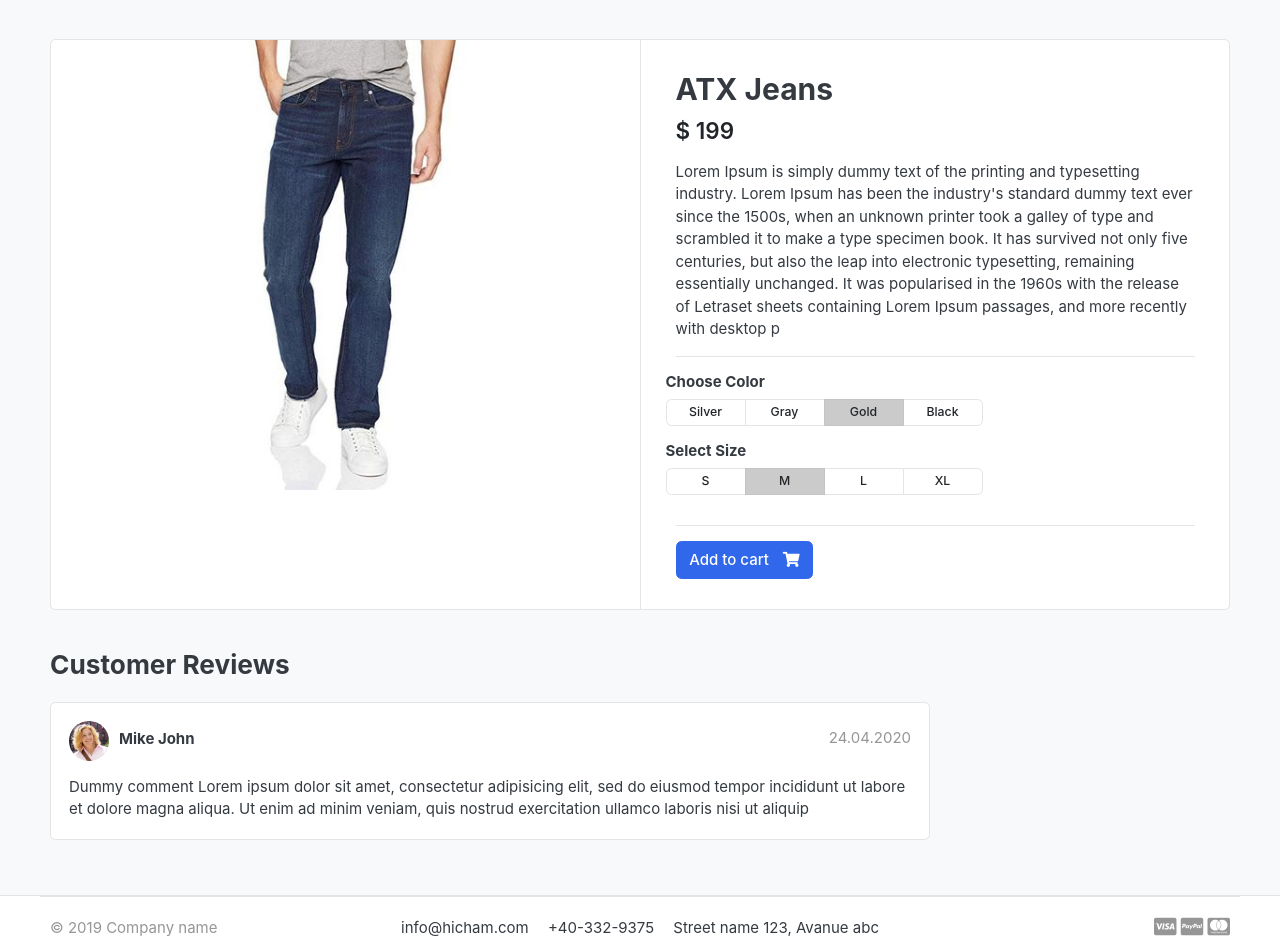
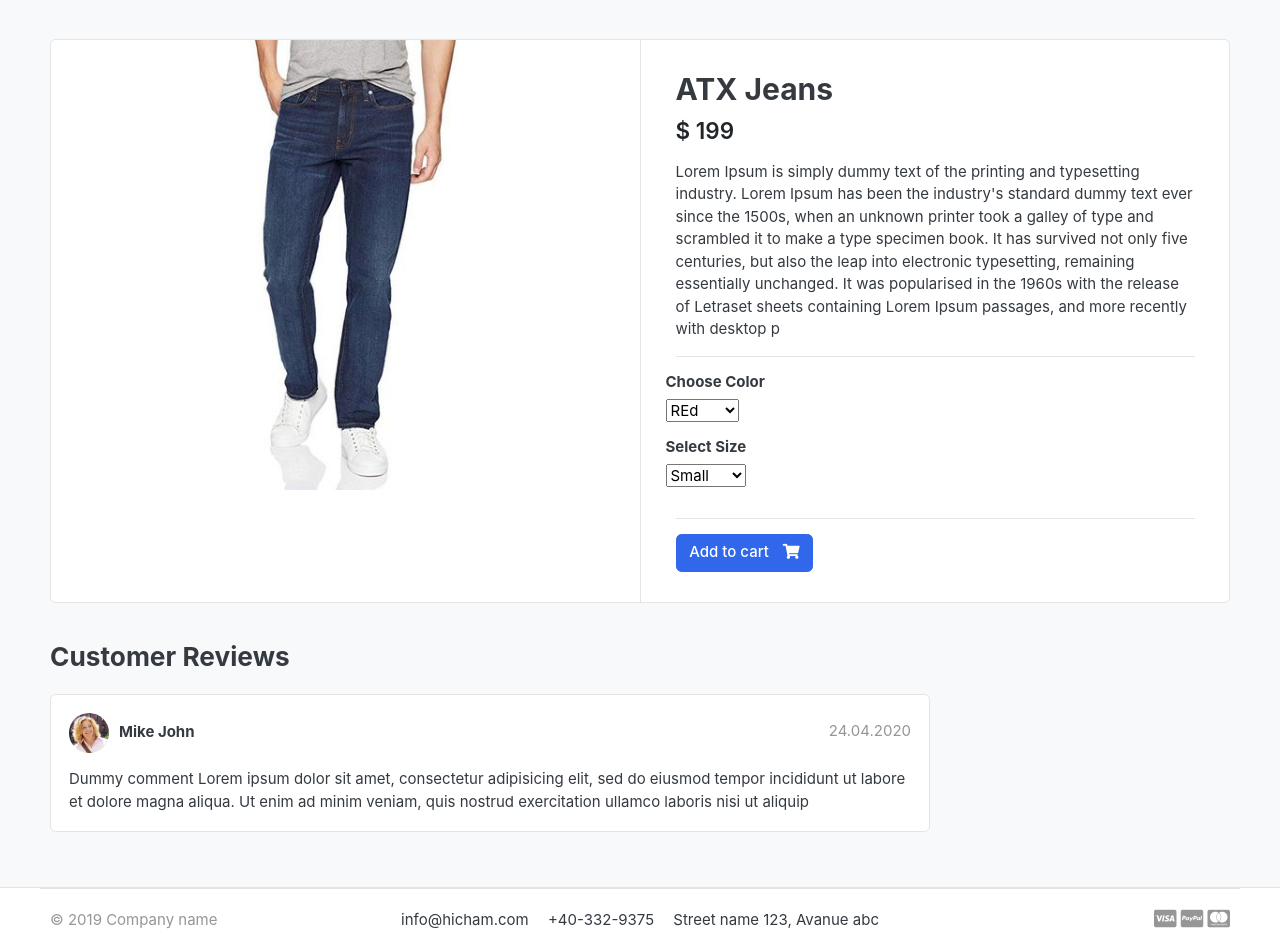
Before and after one commit to hrahmouniuvt/MyShop, a Django app: page /store/category/jeans/atx-jeans/ in a window 1280 px wide. Shown: the part 119-1055 px from the top of the page. Run offline with Django 3.2, Linux system fonts and the light colour scheme; data comes from the database, SQL or seed files in the repository; data that the repository does not hold is empty; some libraries are stand-ins or nearby versions; some web fonts are replaced.

Commit message:
Product variation preparation

```diff
--- a/carts/views.py
+++ b/carts/views.py
@@ -2,6 +2,7 @@ from django.shortcuts import render, redirect, get_object_or_404
 from store.models import Product
 from .models import Cart, CartItem
 from django.core.exceptions import ObjectDoesNotExist
+from django.http import HttpResponse
 
 # Create your views here.
 
@@ -12,6 +13,10 @@ def _cart_id(request):
     return cart
 
 def add_cart(request, product_id):
+    color = request.GET['color']
+    size = request.GET['size']
+    return HttpResponse(color + ' ' +size)
+    exit()
     product =Product.objects.get(id=product_id)
     try:
         cart=Cart.objects.get(cart_id=_cart_id(request))
--- a/templates/store/product_detail.html
+++ b/templates/store/product_detail.html
@@ -17,6 +17,9 @@
 </article> <!-- gallery-wrap .end// -->
 		</aside>
 		<main class="col-md-6 border-left">
+			<form class="" action="{% url 'add_cart' single_product.id %}" method="GET">
+
+
 <article class="content-body">
 
 <h2 class="title">{{ single_product.product_name }}</h2>
@@ -32,39 +35,24 @@
 	<div class="row">
 		<div class="item-option-select">
 			<h6>Choose Color</h6>
-			<div class="btn-group btn-group-sm btn-group-toggle" data-toggle="buttons">
-			  <label class="btn btn-light">
-			    <input type="radio" name="radio_color"> Silver
-			  </label>
-			  <label class="btn btn-light">
-			    <input type="radio" name="radio_color" > Gray
-			  </label>
-			  <label class="btn btn-light active">
-			    <input type="radio" name="radio_color checked"> Gold
-			  </label>
-			  <label class="btn btn-light">
-			    <input type="radio" name="radio_color"> Black
-			  </label>
-			</div>
+			<select class="" name="color" class="form-control">
+				<option value="red">REd</option>
+				<option value="yellow">Yellow</option>
+				<option value="green">GREEN</option>
+
+			</select>
 		</div>
 	</div> <!-- row.// -->
 	<div class="row">
 		<div class="item-option-select">
 			<h6>Select Size</h6>
-			<div class="btn-group btn-group-sm btn-group-toggle" data-toggle="buttons">
-			  <label class="btn btn-light">
-			    <input type="radio" name="radio_color"> S
-			  </label>
-			  <label class="btn btn-light active">
-			    <input type="radio" name="radio_color" checked> M
-			  </label>
-			  <label class="btn btn-light">
-			    <input type="radio" name="radio_color"> L
-			  </label>
-			  <label class="btn btn-light">
-			    <input type="radio" name="radio_color"> XL
-			  </label>
-			</div>
+			<select class="" name="size" class="form-control">
+				<option value="small">Small</option>
+				<option value="medium">Medium</option>
+				<option value="large">Large</option>
+
+			</select>
+
 		</div>
 	</div> <!-- row.// -->
 	<hr>
@@ -75,10 +63,11 @@
 <a href="#" class="btn  btn-success"> <span class="text">Added to Cart</span> <i class="fas fa-check"></i>  </a>
 <a href="{% url 'cart' %}" class="btn  btn-outline-primary"> <span class="text">View Cart</span> <i class="fas fa-eye"></i>  </a>
 	{% else %}
-	<a href="{% url 'add_cart' single_product.id %}" class="btn  btn-primary"> <span class="text">Add to cart</span> <i class="fas fa-shopping-cart"></i>  </a>
+	<button type ="submit" class="btn  btn-primary"> <span class="text">Add to cart</span> <i class="fas fa-shopping-cart"></i>  </button>
    {% endif %}
 {% endif %}
 </article> <!-- product-info-aside .// -->
+	</form>
 		</main> <!-- col.// -->
 	</div> <!-- row.// -->
 </div> <!-- card.// -->
```
